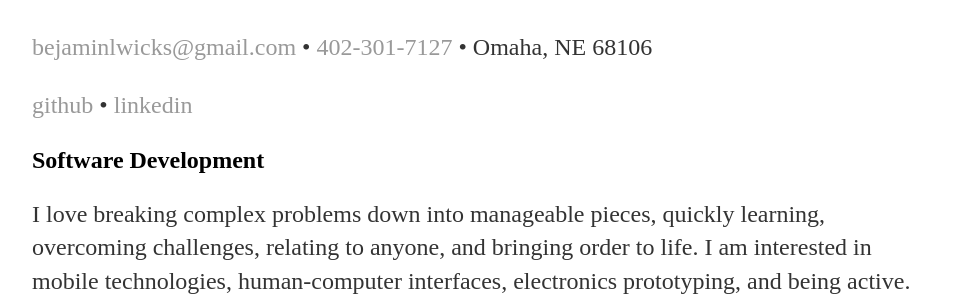
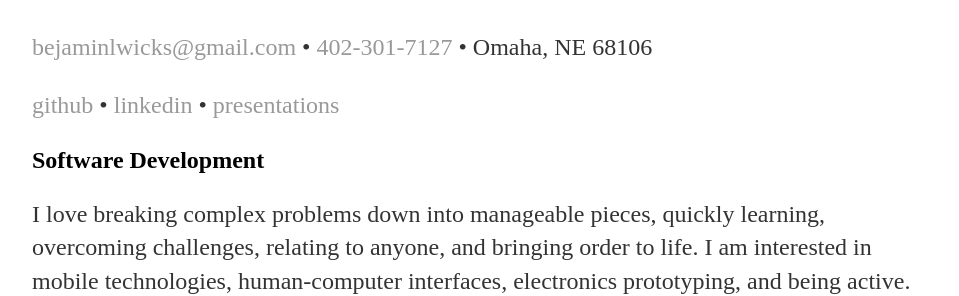
Before and after one commit to benwicks/benwicks.github.io, a Jekyll site: the page built from resume/index.md, in a window 1280 px wide. Shown: the part 166-462 px from the top of the page, without its empty margins (160-1119 px from the left). Built offline with Jekyll 4.4.1, drawn with Linux system fonts in a browser that asks for light colours; our own code applies the rules of GitHub Pages for plain Markdown files.

Commit message:
Add speaker deck profile link to resume

```diff
--- a/resume/index.md
+++ b/resume/index.md
@@ -6,7 +6,7 @@ title: My Resume
 
 <mailto:bejaminlwicks@gmail.com> • <a href="tel:+14023017127">402-301-7127</a> • Omaha, NE 68106
 
-[github](https://github.com/benwicks) • [linkedin](https://www.linkedin.com/in/benjaminwicks/)
+[github](https://github.com/benwicks) • [linkedin](https://www.linkedin.com/in/benjaminwicks/) • [presentations](https://speakerdeck.com/benwicks)
 
 ## Software Development
 I love breaking complex problems down into manageable pieces, quickly learning, overcoming challenges, relating to anyone, and bringing order to life. I am interested in mobile technologies, human-computer interfaces, electronics prototyping, and being active.
```
